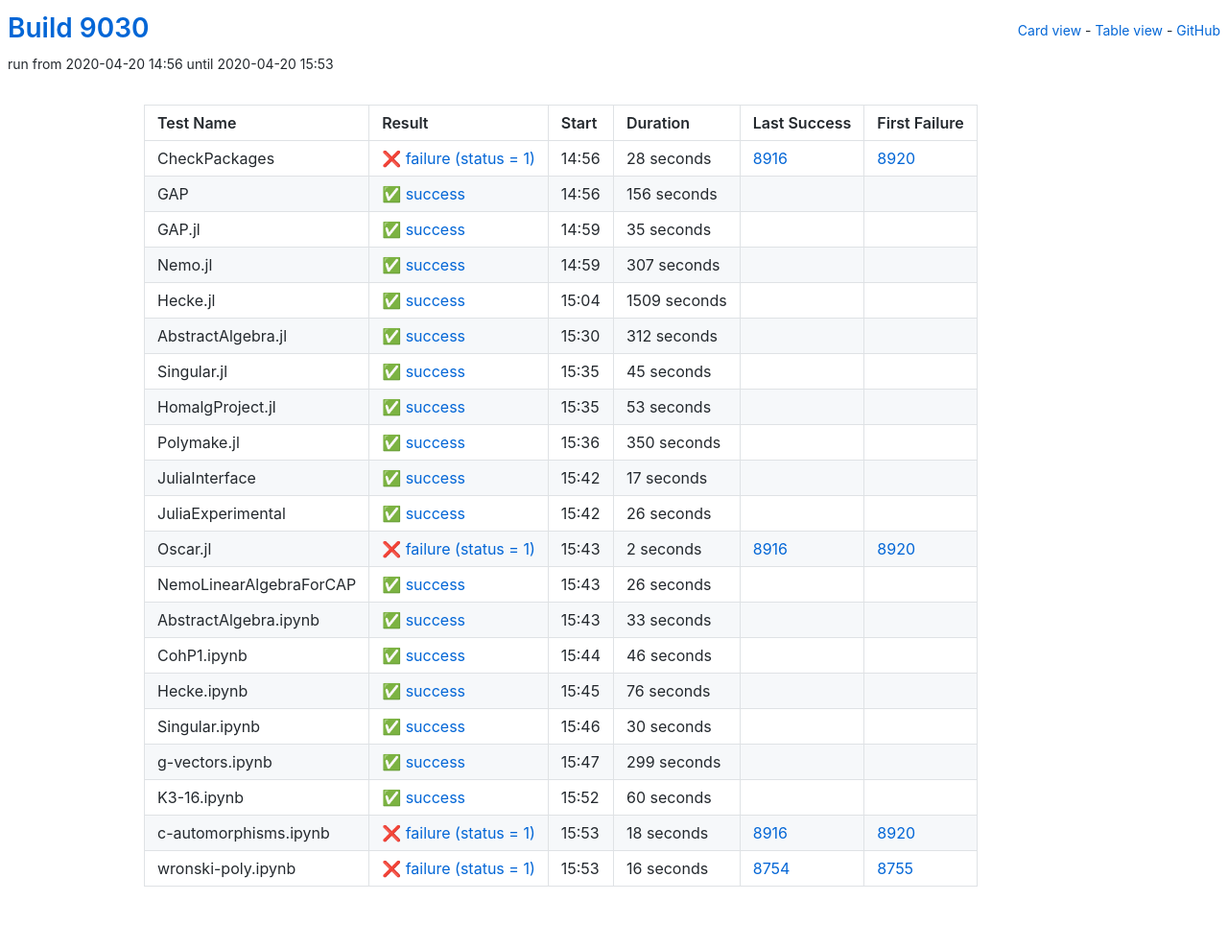
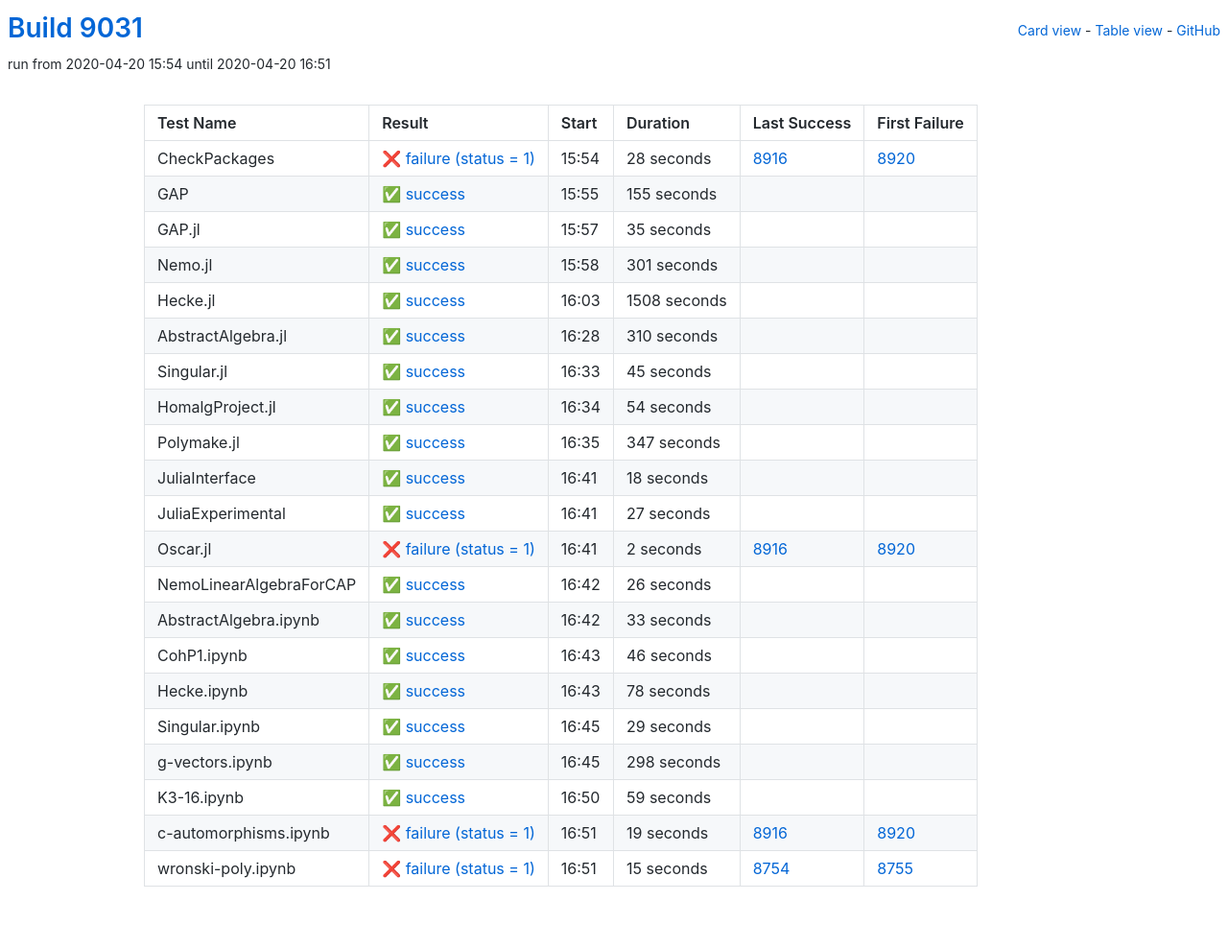
Before and after one commit to oscar-system/oscar-ci-status, a Jekyll site: the page built from table.html, in a window 1280 px wide. Shown: the whole page at 96% size. Built offline with Jekyll 4.4.1, drawn with Linux system fonts in a browser that asks for light colours.

Commit message:
Build 9031

```diff
--- a/_data/ci.yml
+++ b/_data/ci.yml
@@ -1,5 +1,5 @@
-build: 9030
-build_url: https://oscarci.mathematik.uni-kl.de/job/oscar/9030/
+build: 9031
+build_url: https://oscarci.mathematik.uni-kl.de/job/oscar/9031/
 job: oscar
 tests:
 - duration: 28
@@ -8,20 +8,20 @@ tests:
   first_failure_url: https://oscarci.mathematik.uni-kl.de/job/oscar/8920/
   last_success: 8916
   last_success_url: https://oscarci.mathematik.uni-kl.de/job/oscar/8916/
-  log: https://oscarci.mathematik.uni-kl.de/job/oscar/9030/artifact/logs/build-9030/CheckPackages.log
+  log: https://oscarci.mathematik.uni-kl.de/job/oscar/9031/artifact/logs/build-9031/CheckPackages.log
   name: CheckPackages
-  start: 2020-04-20 14:56
+  start: 2020-04-20 15:54
   status: failure
   success: false
-- duration: 156
+- duration: 155
   exitcode: 0
   first_failure: false
   first_failure_url: null
   last_success: false
   last_success_url: null
-  log: https://oscarci.mathematik.uni-kl.de/job/oscar/9030/artifact/logs/build-9030/GAP.log
+  log: https://oscarci.mathematik.uni-kl.de/job/oscar/9031/artifact/logs/build-9031/GAP.log
   name: GAP
-  start: 2020-04-20 14:56
+  start: 2020-04-20 15:55
   status: success
   success: true
 - duration: 35
@@ -30,42 +30,42 @@ tests:
   first_failure_url: null
   last_success: false
   last_success_url: null
-  log: https://oscarci.mathematik.uni-kl.de/job/oscar/9030/artifact/logs/build-9030/GAP.jl.log
+  log: https://oscarci.mathematik.uni-kl.de/job/oscar/9031/artifact/logs/build-9031/GAP.jl.log
   name: GAP.jl
-  start: 2020-04-20 14:59
+  start: 2020-04-20 15:57
   status: success
   success: true
-- duration: 307
+- duration: 301
   exitcode: 0
   first_failure: false
   first_failure_url: null
   last_success: false
   last_success_url: null
-  log: https://oscarci.mathematik.uni-kl.de/job/oscar/9030/artifact/logs/build-9030/Nemo.jl.log
+  log: https://oscarci.mathematik.uni-kl.de/job/oscar/9031/artifact/logs/build-9031/Nemo.jl.log
   name: Nemo.jl
-  start: 2020-04-20 14:59
+  start: 2020-04-20 15:58
   status: success
   success: true
-- duration: 1509
+- duration: 1508
   exitcode: 0
   first_failure: false
   first_failure_url: null
   last_success: false
   last_success_url: null
-  log: https://oscarci.mathematik.uni-kl.de/job/oscar/9030/artifact/logs/build-9030/Hecke.jl.log
+  log: https://oscarci.mathematik.uni-kl.de/job/oscar/9031/artifact/logs/build-9031/Hecke.jl.log
   name: Hecke.jl
-  start: 2020-04-20 15:04
+  start: 2020-04-20 16:03
   status: success
   success: true
-- duration: 312
+- duration: 310
   exitcode: 0
   first_failure: false
   first_failure_url: null
   last_success: false
   last_success_url: null
-  log: https://oscarci.mathematik.uni-kl.de/job/oscar/9030/artifact/logs/build-9030/AbstractAlgebra.jl.log
+  log: https://oscarci.mathematik.uni-kl.de/job/oscar/9031/artifact/logs/build-9031/AbstractAlgebra.jl.log
   name: AbstractAlgebra.jl
-  start: 2020-04-20 15:30
+  start: 2020-04-20 16:28
   status: success
   success: true
 - duration: 45
@@ -74,53 +74,53 @@ tests:
   first_failure_url: null
   last_success: false
   last_success_url: null
-  log: https://oscarci.mathematik.uni-kl.de/job/oscar/9030/artifact/logs/build-9030/Singular.jl.log
+  log: https://oscarci.mathematik.uni-kl.de/job/oscar/9031/artifact/logs/build-9031/Singular.jl.log
   name: Singular.jl
-  start: 2020-04-20 15:35
+  start: 2020-04-20 16:33
   status: success
   success: true
-- duration: 53
+- duration: 54
   exitcode: 0
   first_failure: false
   first_failure_url: null
   last_success: false
   last_success_url: null
-  log: https://oscarci.mathematik.uni-kl.de/job/oscar/9030/artifact/logs/build-9030/HomalgProject.jl.log
+  log: https://oscarci.mathematik.uni-kl.de/job/oscar/9031/artifact/logs/build-9031/HomalgProject.jl.log
   name: HomalgProject.jl
-  start: 2020-04-20 15:35
+  start: 2020-04-20 16:34
   status: success
   success: true
-- duration: 350
+- duration: 347
   exitcode: 0
   first_failure: false
   first_failure_url: null
   last_success: false
   last_success_url: null
-  log: https://oscarci.mathematik.uni-kl.de/job/oscar/9030/artifact/logs/build-9030/Polymake.jl.log
+  log: https://oscarci.mathematik.uni-kl.de/job/oscar/9031/artifact/logs/build-9031/Polymake.jl.log
   name: Polymake.jl
-  start: 2020-04-20 15:36
+  start: 2020-04-20 16:35
   status: success
   success: true
-- duration: 17
+- duration: 18
   exitcode: 0
   first_failure: false
   first_failure_url: null
   last_success: false
   last_success_url: null
-  log: https://oscarci.mathematik.uni-kl.de/job/oscar/9030/artifact/logs/build-9030/JuliaInterface.log
+  log: https://oscarci.mathematik.uni-kl.de/job/oscar/9031/artifact/logs/build-9031/JuliaInterface.log
   name: JuliaInterface
-  start: 2020-04-20 15:42
+  start: 2020-04-20 16:41
   status: success
   success: true
-- duration: 26
+- duration: 27
   exitcode: 0
   first_failure: false
   first_failure_url: null
   last_success: false
   last_success_url: null
-  log: https://oscarci.mathematik.uni-kl.de/job/oscar/9030/artifact/logs/build-9030/JuliaExperimental.log
+  log: https://oscarci.mathematik.uni-kl.de/job/oscar/9031/artifact/logs/build-9031/JuliaExperimental.log
   name: JuliaExperimental
-  start: 2020-04-20 15:42
+  start: 2020-04-20 16:41
   status: success
   success: true
 - duration: 2
@@ -129,9 +129,9 @@ tests:
   first_failure_url: https://oscarci.mathematik.uni-kl.de/job/oscar/8920/
   last_success: 8916
   last_success_url: https://oscarci.mathematik.uni-kl.de/job/oscar/8916/
-  log: https://oscarci.mathematik.uni-kl.de/job/oscar/9030/artifact/logs/build-9030/Oscar.jl.log
+  log: https://oscarci.mathematik.uni-kl.de/job/oscar/9031/artifact/logs/build-9031/Oscar.jl.log
   name: Oscar.jl
-  start: 2020-04-20 15:43
+  start: 2020-04-20 16:41
   status: failure
   success: false
 - duration: 26
@@ -140,9 +140,9 @@ tests:
   first_failure_url: null
   last_success: false
   last_success_url: null
-  log: https://oscarci.mathematik.uni-kl.de/job/oscar/9030/artifact/logs/build-9030/NemoLinearAlgebraForCAP.log
+  log: https://oscarci.mathematik.uni-kl.de/job/oscar/9031/artifact/logs/build-9031/NemoLinearAlgebraForCAP.log
   name: NemoLinearAlgebraForCAP
-  start: 2020-04-20 15:43
+  start: 2020-04-20 16:42
   status: success
   success: true
 - duration: 33
@@ -151,9 +151,9 @@ tests:
   first_failure_url: null
   last_success: false
   last_success_url: null
-  log: https://oscarci.mathematik.uni-kl.de/job/oscar/9030/artifact/logs/build-9030/AbstractAlgebra.ipynb.log
+  log: https://oscarci.mathematik.uni-kl.de/job/oscar/9031/artifact/logs/build-9031/AbstractAlgebra.ipynb.log
   name: AbstractAlgebra.ipynb
-  start: 2020-04-20 15:43
+  start: 2020-04-20 16:42
   status: success
   success: true
 - duration: 46
@@ -162,74 +162,74 @@ tests:
   first_failure_url: null
   last_success: false
   last_success_url: null
-  log: https://oscarci.mathematik.uni-kl.de/job/oscar/9030/artifact/logs/build-9030/CohP1.ipynb.log
+  log: https://oscarci.mathematik.uni-kl.de/job/oscar/9031/artifact/logs/build-9031/CohP1.ipynb.log
   name: CohP1.ipynb
-  start: 2020-04-20 15:44
+  start: 2020-04-20 16:43
   status: success
   success: true
-- duration: 76
+- duration: 78
   exitcode: 0
   first_failure: false
   first_failure_url: null
   last_success: false
   last_success_url: null
-  log: https://oscarci.mathematik.uni-kl.de/job/oscar/9030/artifact/logs/build-9030/Hecke.ipynb.log
+  log: https://oscarci.mathematik.uni-kl.de/job/oscar/9031/artifact/logs/build-9031/Hecke.ipynb.log
   name: Hecke.ipynb
-  start: 2020-04-20 15:45
+  start: 2020-04-20 16:43
   status: success
   success: true
-- duration: 30
+- duration: 29
   exitcode: 0
   first_failure: false
   first_failure_url: null
   last_success: false
   last_success_url: null
-  log: https://oscarci.mathematik.uni-kl.de/job/oscar/9030/artifact/logs/build-9030/Singular.ipynb.log
+  log: https://oscarci.mathematik.uni-kl.de/job/oscar/9031/artifact/logs/build-9031/Singular.ipynb.log
   name: Singular.ipynb
-  start: 2020-04-20 15:46
+  start: 2020-04-20 16:45
   status: success
   success: true
-- duration: 299
+- duration: 298
   exitcode: 0
   first_failure: false
   first_failure_url: null
   last_success: false
   last_success_url: null
-  log: https://oscarci.mathematik.uni-kl.de/job/oscar/9030/artifact/logs/build-9030/g-vectors.ipynb.log
+  log: https://oscarci.mathematik.uni-kl.de/job/oscar/9031/artifact/logs/build-9031/g-vectors.ipynb.log
   name: g-vectors.ipynb
-  start: 2020-04-20 15:47
+  start: 2020-04-20 16:45
   status: success
   success: true
-- duration: 60
+- duration: 59
   exitcode: 0
   first_failure: false
   first_failure_url: null
   last_success: false
   last_success_url: null
-  log: https://oscarci.mathematik.uni-kl.de/job/oscar/9030/artifact/logs/build-9030/K3-16.ipynb.log
+  log: https://oscarci.mathematik.uni-kl.de/job/oscar/9031/artifact/logs/build-9031/K3-16.ipynb.log
   name: K3-16.ipynb
-  start: 2020-04-20 15:52
+  start: 2020-04-20 16:50
   status: success
   success: true
-- duration: 18
+- duration: 19
   exitcode: 1
   first_failure: 8920
   first_failure_url: https://oscarci.mathematik.uni-kl.de/job/oscar/8920/
   last_success: 8916
   last_success_url: https://oscarci.mathematik.uni-kl.de/job/oscar/8916/
-  log: https://oscarci.mathematik.uni-kl.de/job/oscar/9030/artifact/logs/build-9030/c-automorphisms.ipynb.log
+  log: https://oscarci.mathematik.uni-kl.de/job/oscar/9031/artifact/logs/build-9031/c-automorphisms.ipynb.log
   name: c-automorphisms.ipynb
-  start: 2020-04-20 15:53
+  start: 2020-04-20 16:51
   status: failure
   success: false
-- duration: 16
+- duration: 15
   exitcode: 1
   first_failure: 8755
   first_failure_url: https://oscarci.mathematik.uni-kl.de/job/oscar/8755/
   last_success: 8754
   last_success_url: https://oscarci.mathematik.uni-kl.de/job/oscar/8754/
-  log: https://oscarci.mathematik.uni-kl.de/job/oscar/9030/artifact/logs/build-9030/wronski-poly.ipynb.log
+  log: https://oscarci.mathematik.uni-kl.de/job/oscar/9031/artifact/logs/build-9031/wronski-poly.ipynb.log
   name: wronski-poly.ipynb
-  start: 2020-04-20 15:53
+  start: 2020-04-20 16:51
   status: failure
   success: false
```
Also changed, not shown: README.md.
